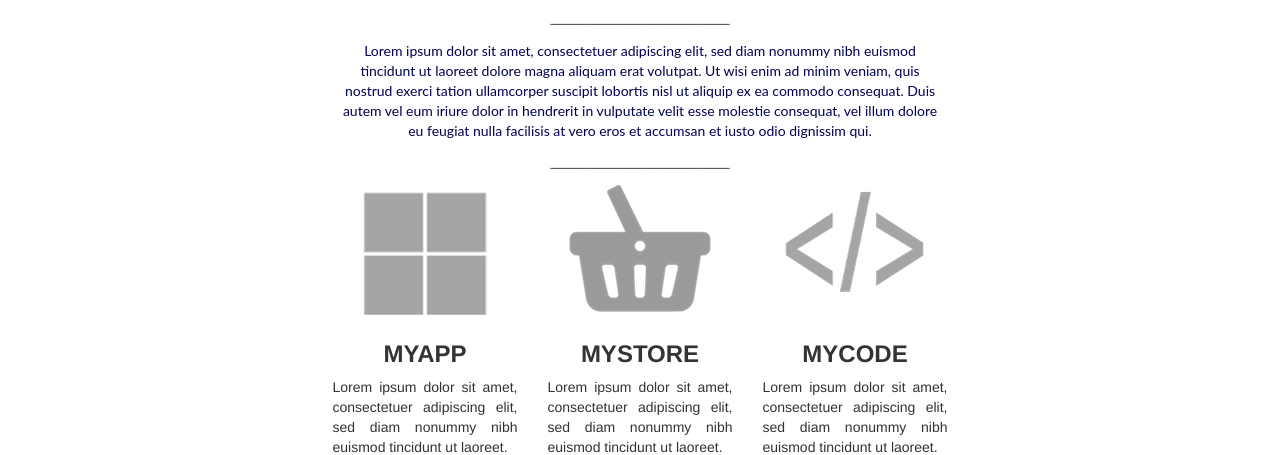
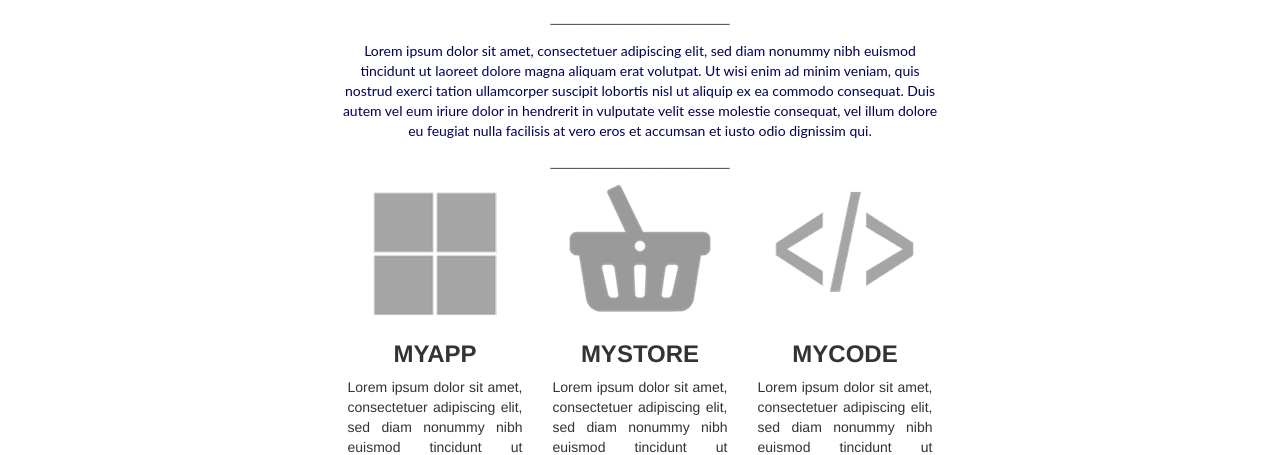
Before and after one commit to akshayphilar/akshayphilar.github.io, a plain HTML site: page codecampus/main.html in a window 1280 px wide. Shown: the part 502-957 px from the top of the page. Drawn offline with Linux system fonts and the light colour scheme.

```diff
--- a/codecampus/main.html
+++ b/codecampus/main.html
@@ -63,6 +63,7 @@
                     <button class="btns-content">LEARN MORE</button>
                 </div>
             </div>
+
             <div id="content" class="row">
                 <div class="col-xs-12 col-md-6 col-md-offset-3" id="content-header">
                     <h2>THE FUTURE OF INNOVATION</h2>
@@ -74,7 +75,7 @@
                         illum dolore eu feugiat nulla facilisis at vero eros et accumsan et iusto odio dignissim qui.</p>
                     <span class="divider">_______________________</span>
                 </div>
-                <div class="row">
+                <div class="col-xs-12">
                     <div id="myapp" class="col-xs-12 col-md-2 col-md-offset-3 content-blocks">
                         <img src="./img/square.png" class="center-images">
                         <h3>MYAPP</h3>
```
